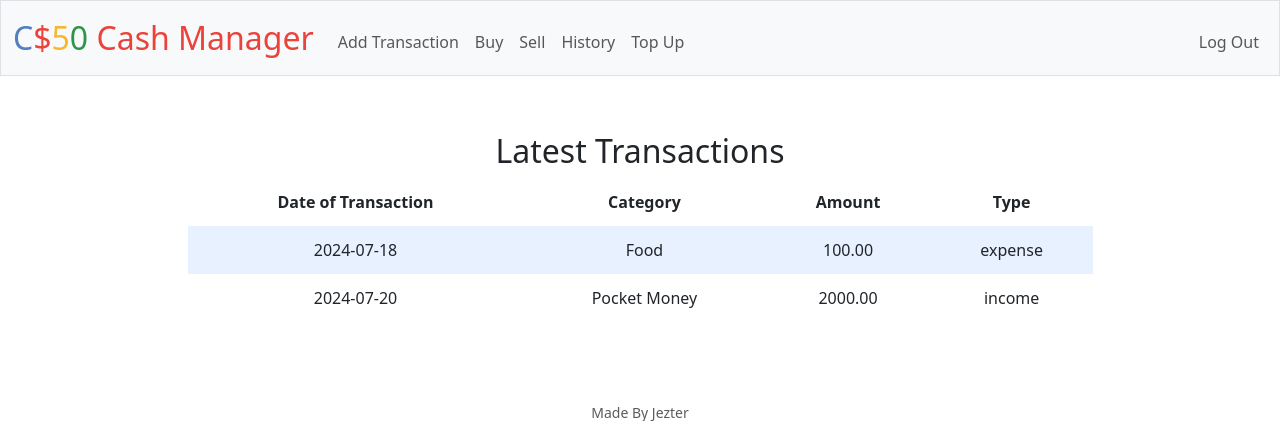
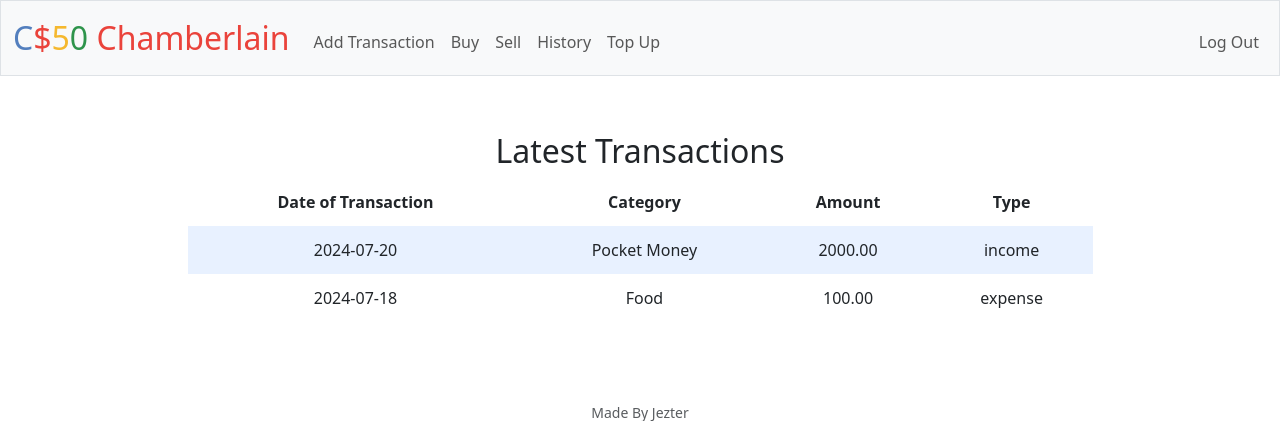
Before and after one commit to Jezter0/Chamberlain, a Flask app: page / in a window 1280 px wide. Shown: the top 421 px of the page. Run offline with Flask 3, Linux system fonts and the light colour scheme; a user stored in the database is signed in.

Commit message:
History in home update

```diff
--- a/app.py
+++ b/app.py
@@ -43,7 +43,7 @@ def after_request(response):
 @login_required
 def index():
     user = User.query.filter_by(id=session["user_id"]).first()
-    transaction = Transaction.query.filter_by(user_id=session["user_id"])
+    transaction = Transaction.query.filter_by(user_id=session["user_id"]).order_by(Transaction.id.desc()).limit(10).all()
     return render_template('index.html', user=user, transactions=transaction)
 
 @app.route('/add', methods=['GET', 'POST'])
--- a/templates/layout.html
+++ b/templates/layout.html
@@ -5,12 +5,12 @@
     <meta name="viewport" content="width=device-width, initial-scale=1.0">
     <link href="https://cdn.jsdelivr.net/npm/bootstrap@5.3.3/dist/css/bootstrap.min.css" rel="stylesheet" integrity="sha384-QWTKZyjpPEjISv5WaRU9OFeRpok6YctnYmDr5pNlyT2bRjXh0JMhjY6hW+ALEwIH" crossorigin="anonymous">
     <link rel="stylesheet" href="/static/styles.css">
-    <title> {% block title %}{% endblock %}</title>
+    <title>Chamberlain : {% block title %}{% endblock %}</title>
 </head>
 <body>
     <nav class="bg-light border navbar navbar-expand-md navbar-light">
         <div class="container-fluid">
-            <a class="navbar-brand" href="/"><span class="blue">C</span><span class="red">$</span><span class="yellow">5</span><span class="green">0</span> <span class="red">Cash Manager</span></a>
+            <a class="navbar-brand" href="/"><span class="blue">C</span><span class="red">$</span><span class="yellow">5</span><span class="green">0</span> <span class="red">Chamberlain</span></a>
             <button aria-controls="navbar" aria-expanded="false" aria-label="Toggle navigation" class="navbar-toggler" data-bs-target="#navbar" data-bs-toggle="collapse" type="button">
                 <span class="navbar-toggler-icon"></span>
             </button>
```
Also changed, not shown: instance/manager.db.
